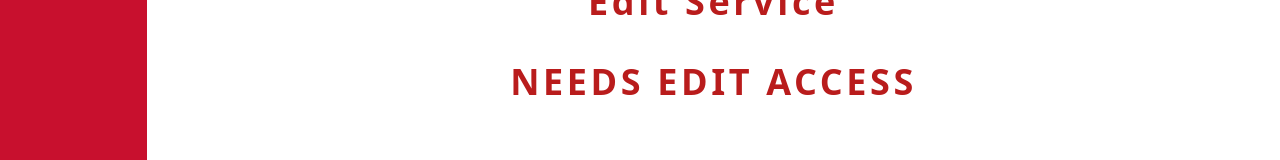
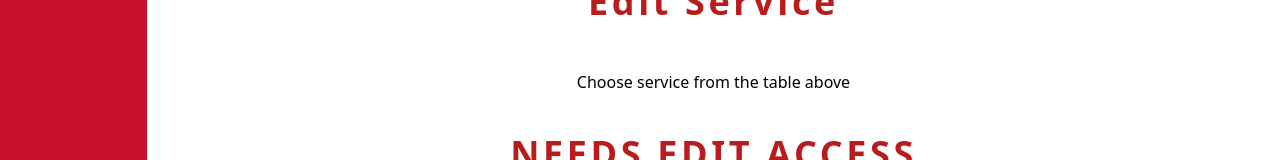
Before and after one commit to CIS-Spring-2023/project-cis_4339_project_14, a Vue app in the folder frontend/: page /services in a window 1280 px wide. Shown: the part 342-502 px from the top of the page. Built offline with nearby package versions, Linux system fonts and the light colour scheme; no server answers; sample sign-in values are in the browser's storage.

Commit message:
very minor cosmetic changes

```diff
--- a/frontend/src/App.vue
+++ b/frontend/src/App.vue
@@ -181,7 +181,7 @@ export default {
                   class="material-icons"
                   >library_add_check</span
                 >
-                Services
+                Services View/Edit
               </router-link>
             </li>
             <li>
--- a/frontend/src/components/services.vue
+++ b/frontend/src/components/services.vue
@@ -106,6 +106,9 @@ export default {
         <h6 class="font-bold text-4xl text-red-700 tracking-widest text-center mt-10">
             Edit Service
         </h6>
+        <br>
+        <br>
+        <p class="text-center"> Choose service from the table above</p>
         <p class="font-bold text-4xl text-red-700 tracking-widest text-center mt-10" v-if="this.$root.editLogin == false"> NEEDS EDIT ACCESS </p>
         <div class="px-10 py-20">
             <form v-if='this.$root.editLogin == true' @submit.prevent="editService">
```
